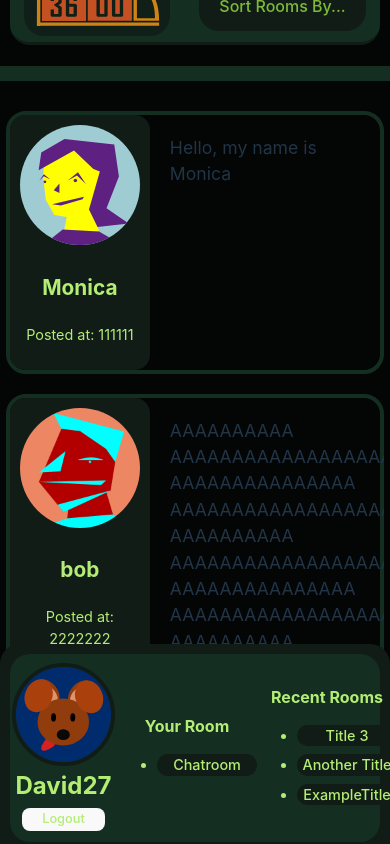
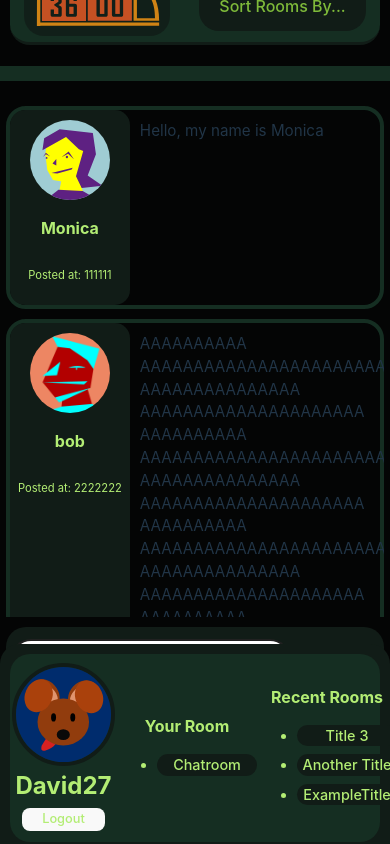
Before and after one commit to stevendreed/3600, a React (Vite) app in the folder client/: page /Chatroom/1 in a window 390 px wide. Built offline with nearby package versions, Linux system fonts and the light colour scheme.

Commit message:
Donate and Createroom buttons now properly dissapear on mobile phone layout when in the createroom or chatroom pages

```diff
--- a/client/src/App.css
+++ b/client/src/App.css
@@ -988,7 +988,102 @@
   border: 1px solid teal;
 }
 
-/* ----------------------- CREATE CHATROOM ENDS ------------------------ */
+/* ----------------------- MOBILE CREATE CHATROOM ENDS ------------------------ */
+
+/* ----------------------- MOBILE CHATROOM BEGINS ------------------------ */
+
+.chatroom-container {
+  width: 97%;
+  height: 85%;
+  display: flex;
+  flex-flow: column nowrap;
+  justify-content: flex-start;
+  align-items: center;
+  padding: 20px;
+  margin: 5px 5 25px 100px;
+  background-color: var(--darkBackground);
+  border: 15px solid var(--lightBackground);
+  border-radius: 20px;
+}
+
+.messages-container {
+  width: 100%;
+  height: 72%;
+  display: flex;
+  flex-flow: column nowrap;
+  overflow-y: scroll;
+}
+
+.single-message-container {
+  display: flex;
+  flex-flow: row nowrap;
+  border: 4px solid var(--lightBackground);
+  border-radius: 20px;
+  margin: 5px 0px 5px 0px;
+}
+
+.message-userInfo {
+  background-color: var(--medBackground);
+  border: 5px solid var();
+  border-radius: 15px;
+  padding: 10px;
+  display: flex;
+  flex-flow: column nowrap;
+  align-items: center;
+  width: 100px;
+}
+
+.message-userInfo img {
+  border-radius: 100%;
+  width: 80px;
+}
+
+.message-userInfo h3 {
+  font-size: 1em;
+  color: var(--lightGreenChar);
+  width: 120px;
+  text-align: center;
+}
+
+.message-userInfo p {
+  font-size: .7em;
+  color: var(--lightGreenChar);
+  width: 120px;
+  text-align: center;
+}
+
+.message {
+  font-size: .95em;
+  margin: 10px;
+}
+
+.message-form-container {
+  display: flex;
+  flex-flow: row nowrap;
+  justify-content: center;
+  align-items: center;
+  background-color: var(--medBackground);
+  width: 100%;
+  height: 80px;
+  margin-top: 10px;
+  border-radius: 20px;
+}
+
+.message-form-input {
+  flex-basis: 90%;
+  height: 50px;
+  margin: 5px;
+  border-radius: 20px;
+  text-align: center;
+}
+
+.messageSubmitButton {
+  background-color: var(--lightBackground);
+  border-radius: 20px;
+  margin: 5px;
+}
+
+/* ----------------------- CHATROOM ENDS ------------------------ */
 
 }
 /* MOBILE BREAKPOINTS END */
--- a/client/src/components/UserSidebar/index.jsx
+++ b/client/src/components/UserSidebar/index.jsx
@@ -110,24 +110,13 @@ const UserSidebar = () => {
             });
     };
 
-    // used to disable the mobile buttons when using a chatroom or making a chatroom
-    const url = window.location.pathname
-    let buttonSwitch
-
-    if (url.indexOf("Chatroom") == true) {
-        buttonSwitch = false
-    } else if (url.indexOf("CreateRoom") == true) {
-        buttonSwitch = false
-    } else {
-        buttonSwitch = true
-    }
-    // ---------
 
     // what we want to render
     return (
         <div className="sidebar">
 
-            {!buttonSwitch ? (
+            {/* if we are in a Chatroom or in the CreateRoom menu, the donate and createroom buttons will not load on mobile */}
+            {window.location.pathname.indexOf("Chatroom") == true || window.location.pathname.indexOf("CreateRoom") == true ? (
                 <div></div>
                 ) : (
             <div className='mobileButtons'>
```
